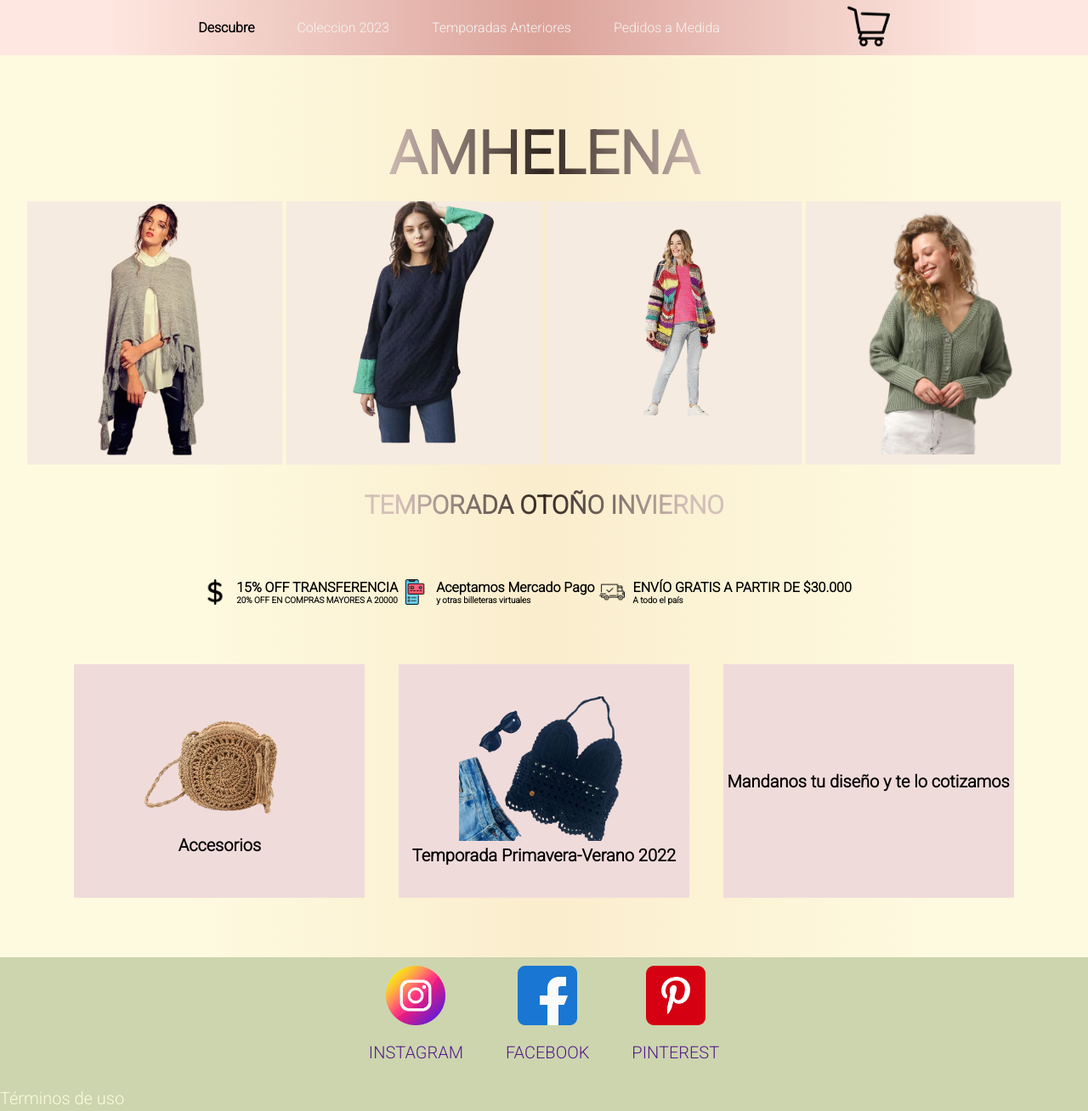
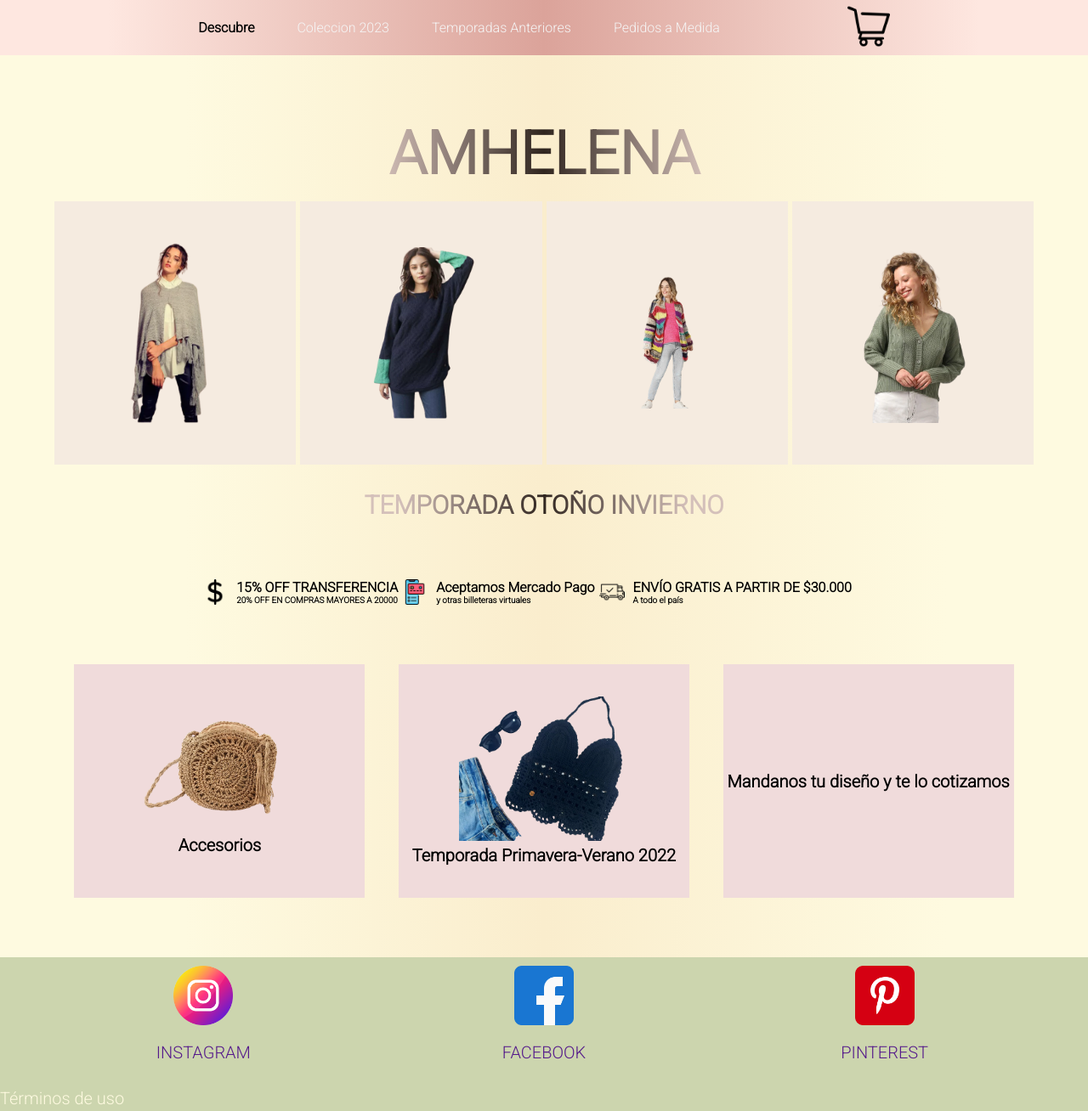
Before and after one commit to isidrov31/Amhelena, a plain HTML site: page index.html in a window 1280 px wide. Shown: the top 1308 px of the page at 85% size. Drawn offline with Linux system fonts and the light colour scheme.

Commit message:
Amhelena LANDING Responsive-Animaciones

```diff
--- a/assets/index.css
+++ b/assets/index.css
@@ -18,6 +18,7 @@
   font-family: "Roboto", sans-serif;
   text-decoration: none;
   list-style: none;
+  /* border: 1px solid red; */
 }
 
 /* MAIN */
@@ -41,7 +42,7 @@ main {
 /* Header */
 
 header {
-  width: 100vw;
+  width: 100%;
   height: 65px;
   background: linear-gradient(
     90deg,
@@ -105,13 +106,14 @@ header {
 
 #products-main {
   display: flex;
-  width: 100%;
+  width: 90%;
   margin-top: 70px;
   flex-direction: column;
   align-items: center;
   justify-content: center;
   padding: 70px 0px;
   gap: 15px;
+
 }
 
 .name-landing h1 {
@@ -136,7 +138,7 @@ header {
 
 
 .products {
-  width: 95%;
+  width: 100%;
   display: flex;
   align-items: center;
   justify-content: center;
@@ -147,8 +149,9 @@ header {
 .winter2,
 .winter3,
 .winter4 {
- width: 30%;
-  display: flex;
+width: 25%;
+min-height: 310px;
+display: flex;
 flex-wrap: wrap;
 justify-content: center;
 align-items: center;
@@ -177,16 +180,20 @@ flex-direction: column;
 
 
 .img-winter {
-  width: 188px;
-  min-height: 310px;
+  width: 100%;
+  max-height: 400px;
   display: flex;
   align-items: center;
   justify-content: center;
   cursor: pointer;
-  position: relative;
-  display: inline-block;
+  /* position: relative;
+  display: inline-block; */
 }
 
+.img-winter img{
+
+  width: 50%;
+}
 
 .text {
   font-size: 30px;
@@ -210,7 +217,7 @@ flex-direction: column;
 /* Services */
 
 #container-services {
-  width: 100vw;
+  width: 100%;
   display: flex;
   align-items: center;
   justify-content: center;
@@ -297,7 +304,7 @@ flex-direction: column;
 
 #others-product {
   padding: 70px;
-  width: 100vw;
+  width: 100%;
   display: flex;
   justify-content: space-around;
   align-items: center;
@@ -334,6 +341,7 @@ footer{
 }
 
 .rr-ss{
+  width: 90%;
   display: flex;
   align-items: center;
   justify-content: center;
@@ -348,7 +356,14 @@ footer{
   justify-content: space-around ;
   gap: 20px ;
   padding-top: 10px;
+  width: 33%;
 
+}
+
+.container-rrss{
+  display: flex;
+  align-items: center;
+  justify-content: center;
 }
 
 .footer-links{
--- a/assets/mediaqueries.css
+++ b/assets/mediaqueries.css
@@ -13,7 +13,7 @@
 
 /* Diseño responsive tablet */
 
-@media (max-width: 760px) {
+@media (max-width: 800px) {
   /* Navbar */
 
   .navbar {
--- a/index.html
+++ b/index.html
@@ -143,27 +143,27 @@
         <div class="products">
           <div class="winter1">
             <div class="img-winter">
-              <img src="assets/img/poncho.png" alt="poncho" width="200px" />
+              <img src="assets/img/poncho.png" alt="poncho"  />
               <button class="btn-coleccion">Ver Colección</button>
             </div>
           </div>
 
           <div class="winter2">
             <div class="img-winter">
-              <img src="assets/img/sweater.png" alt="sweater" width="200px"/>
+              <img src="assets/img/sweater.png" alt="sweater"/>
               <button class="btn-coleccion">Ver Colección</button>
             </div>
 
           </div>
           <div class="winter3">
             <div class="img-winter">
-              <img src="assets/img/cardigan.png" alt="cardigan" width="200px" />
+              <img src="assets/img/cardigan.png" alt="cardigan" />
               <button class="btn-coleccion">Ver Colección</button>
             </div>
           </div>
           <div class="winter4">
             <div class="img-winter">
-              <img src="assets/img/chaqueta.png" alt="chaqueta" width="200px" />
+              <img src="assets/img/chaqueta.png" alt="chaqueta"  />
               <button class="btn-coleccion">Ver Colección</button>
             </div>
 
@@ -234,7 +234,7 @@
     </main>
 <!-- FOOTER -->
 <footer>
-  <div >
+  <div class="container-rrss">
     <ul class="rr-ss">
     <a href=""><img src="assets/img/instagram.png" width="70px" alt="">INSTAGRAM</a>
     <a href=""><img src="assets/img/facebook.png" width="70px" alt="">FACEBOOK</a>
```
